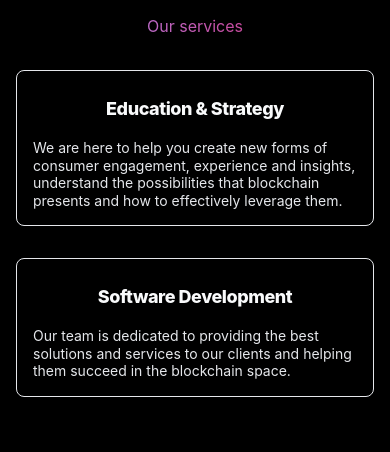
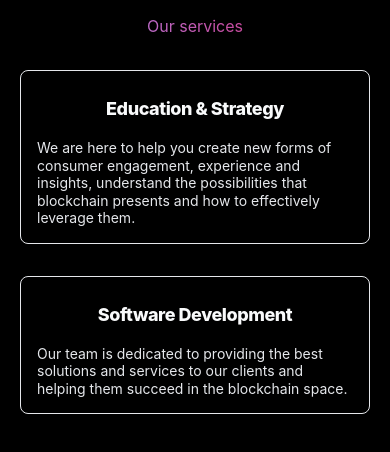
Before and after one commit to virtualica-xyz/saltwatercode_web, a Next.js app: page / in a window 390 px wide. Shown: the part 402-854 px from the top of the page. Built offline with nearby package versions, Linux system fonts and the light colour scheme.

Commit message:
Update Services.tsx

```diff
--- a/components/Services.tsx
+++ b/components/Services.tsx
@@ -16,7 +16,7 @@ const Services = () => {
         </div>
       </div>
 
-      <div className="container px-4 sm:px-0 mx-auto text-white font-nunito flex  place-content-center gap-8 sm:gap-20 flex-wrap">
+      <div className="container px-5 sm:px-0 mx-auto text-white font-nunito flex  place-content-center gap-8 sm:gap-20 flex-wrap">
         <div className="w-full transition ease-in-out duration-300 hover:scale-100 sm:hover:scale-110 max-w-sm p-4 bg-black text-white border rounded-lg shadow-md sm:p-8 dark:bg-gray-800 dark:border-gray-700">
           <div className="flex items-baseline place-content-center text-center text-gray-50 dark:text-white">
             <span className="text-lg mt-2 sm:mt-0 sm:text-3xl text-center  font-extrabold tracking-tight">
```
